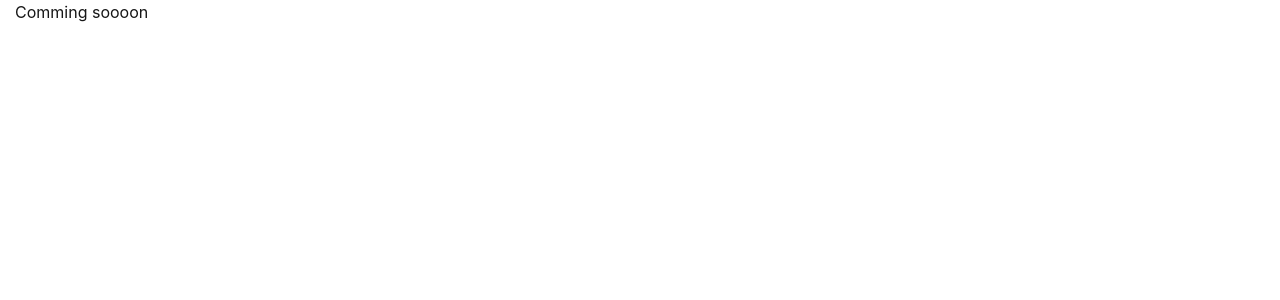
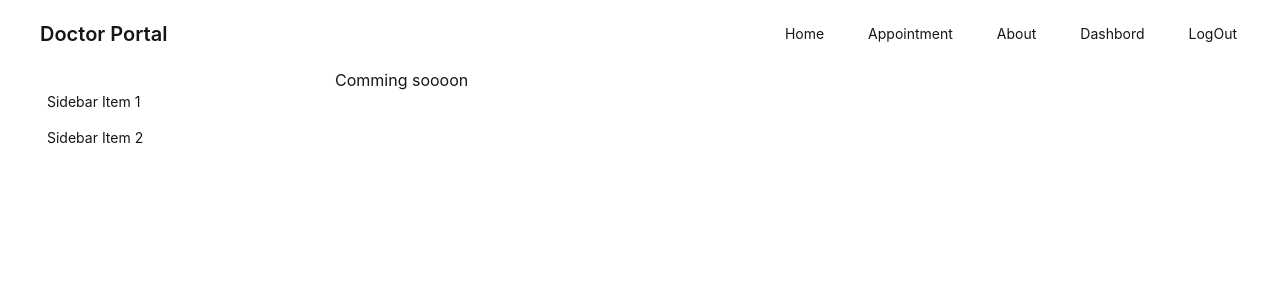
Before and after one commit to mainul786/doctors-portal-client, a React (Create React App) app: page /dashbord in a window 1280 px wide. Shown: the top 300 px of the page. Built offline with nearby package versions, Linux system fonts and the light colour scheme; no server answers; sample sign-in values are in the browser's storage.

Commit message:
dashboard setup success fully

```diff
--- /dev/null
+++ b/src/Layout/DashbordLayout.js
@@ -0,0 +1,28 @@
+import React from 'react';
+import Navbar from '../Pages/Shared/Navbar/Navbar';
+import { Outlet } from 'react-router-dom';
+
+const DashbordLayout = () => {
+    return (
+        <div>
+            <Navbar></Navbar>
+            <div className="drawer lg:drawer-open">
+                <input id="dashboard-drawer" type="checkbox" className="drawer-toggle" />
+                <div className="drawer-content">
+                    <Outlet></Outlet>
+                </div>
+                <div className="drawer-side">
+                    <label htmlFor="dashboard-drawer" aria-label="close sidebar" className="drawer-overlay"></label>
+                    <ul className="menu p-4 w-80 min-h-full bg-base-100 text-base-content">
+                        {/* Sidebar content here */}
+                        <li><a>Sidebar Item 1</a></li>
+                        <li><a>Sidebar Item 2</a></li>
+                    </ul>
+
+                </div>
+            </div>
+        </div>
+    );
+};
+
+export default DashbordLayout;
--- a/src/Pages/Shared/Navbar/Navbar.js
+++ b/src/Pages/Shared/Navbar/Navbar.js
@@ -3,24 +3,24 @@ import { Link } from 'react-router-dom';
 import { AuthContext } from '../../../contexts/AuthProvider';
 
 const Navbar = () => {
-    const {user, logOut} = useContext(AuthContext);
+    const { user, logOut } = useContext(AuthContext);
 
-    const handleLogOut = () =>{
+    const handleLogOut = () => {
         logOut()
-        .then(()=>{})
-        .catch(error=> console.log(error))
+            .then(() => { })
+            .catch(error => console.log(error))
     }
 
     const menuItems = <React.Fragment>
-        <li><Link to='/'>Home</Link></li>
-        <li><Link to='/appointment'>Appointment</Link></li>
-        <li><Link to='/about'>About</Link></li>
-        <li><Link to='/dashbord'>Dashbord</Link></li>
+        <li className='me-3'><Link to='/'>Home</Link></li>
+        <li className='me-3'><Link to='/appointment'>Appointment</Link></li>
+        <li className='me-3'><Link to='/about'>About</Link></li>
+        <li className='me-3'><Link to='/dashbord'>Dashbord</Link></li>
         {user?.uid ?
-        <>
-        <li><button onClick={handleLogOut}>LogOut</button></li>
-        </> :
-        <li><Link to='/login'>Login</Link></li>
+            <>
+                <li><button onClick={handleLogOut}>LogOut</button></li>
+            </> :
+            <li><Link to='/login'>Login</Link></li>
         }
     </React.Fragment>
     return (
@@ -30,8 +30,8 @@ const Navbar = () => {
                     <div tabIndex={0} role="button" className="btn btn-ghost lg:hidden">
                         <svg xmlns="http://www.w3.org/2000/svg" className="h-5 w-5" fill="none" viewBox="0 0 24 24" stroke="currentColor"><path strokeLinecap="round" strokeLinejoin="round" strokeWidth="2" d="M4 6h16M4 12h8m-8 6h16" /></svg>
                     </div>
-                    <ul tabIndex={0} className="menu menu-sm dropdown-content mt-3 z-[1] p-2 shadow bg-base-100 rounded-box w-52">
-                    {menuItems}
+                    <ul tabIndex={1} className="menu menu-sm dropdown-content mt-3 z-[1] p-2 shadow bg-base-100 rounded-box w-52">
+                        {menuItems}
                     </ul>
                 </div>
                 <Link to='/' className="btn btn-ghost text-xl">Doctor Portal</Link>
@@ -41,6 +41,9 @@ const Navbar = () => {
                     {menuItems}
                 </ul>
             </div>
+            <label tabIndex={2} htmlFor="dashboard-drawer" role="button" className="btn btn-ghost lg:hidden">
+                <svg xmlns="http://www.w3.org/2000/svg" className="h-5 w-5" fill="none" viewBox="0 0 24 24" stroke="currentColor"><path strokeLinecap="round" strokeLinejoin="round" strokeWidth="2" d="M4 6h16M4 12h8m-8 6h16" /></svg>
+            </label>
         </div>
     );
 };
```
Also changed, not shown: src/Routes/Routes/Routes.js (+8 -1 lines).
